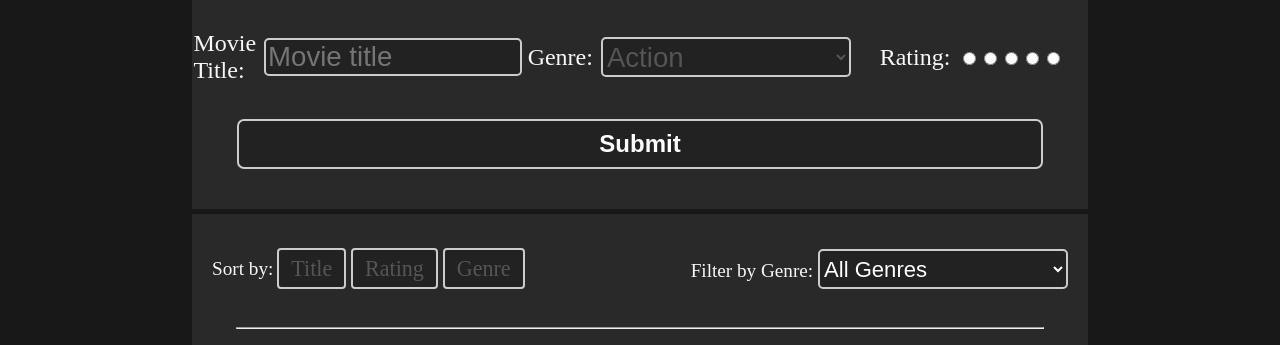
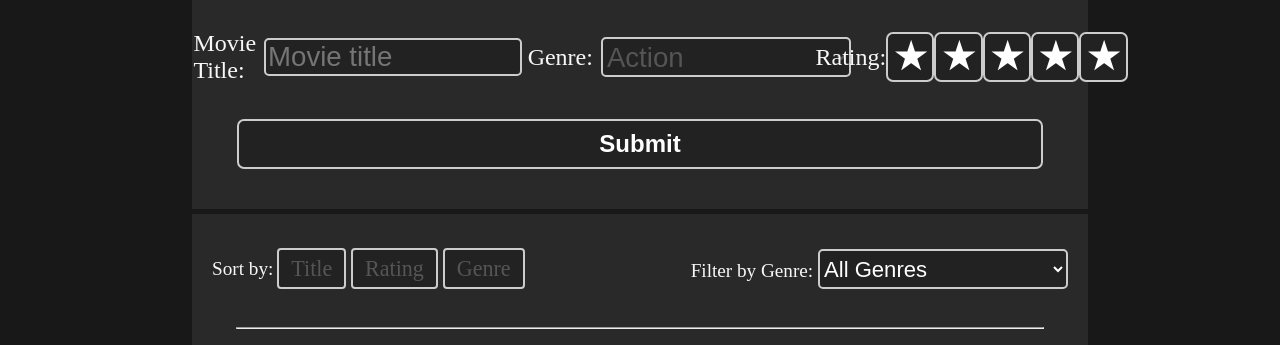
Before and after one commit to Bens-Jammin/CSI3140-Assignment2, a plain HTML site: page index.html in a window 1280 px wide. Shown: the part 242-587 px from the top of the page. Drawn offline with Linux system fonts and the light colour scheme.

Commit message:
Update index.html

```diff
--- a/index.html
+++ b/index.html
@@ -13,13 +13,13 @@
         </nav>
 
         <div class="content">
-            <div class="new-movie">
+            <div class="new-movie movie-form">
                 <h2>Add a Movie</h2>
                 <form id="new-movie" onsubmit="newMovie(event)">
                     <div class="input-fields">
                         <div class="input-package">
                             <label for="movie-name">Movie Title:</label>
-                            <input type="text" id="movie-name" placeholder="Movie title">
+                            <input type="text" id="movie-name" placeholder="Movie title" required>
                         </div>
 
                         <div class="input-package">
@@ -39,21 +39,19 @@
                             </select>
                         </div>
 
-                        <div class="input-package">
-                        <label for="rating">Rating: </label>
-                            <input type="radio" name="rating" id="movie-rating1" value="1">
-                            <input type="radio" name="rating" id="movie-rating2" value="2">
-                            <input type="radio" name="rating" id="movie-rating3" value="3">
-                            <input type="radio" name="rating" id="movie-rating4" value="4">
-                            <input type="radio" name="rating" id="movie-rating5" value="5">
+                        <div class="input-package" onclick="updateRating(event, 'new')" onmouseover="ratingButtonHovered(event, 'new')" onmouseout="resetRatingHover('new')">
+                            <span>Rating: </span>
+                            <button id="movie-rating1" class="rating-button star">★</button>
+                            <button id="movie-rating2" class="rating-button star">★</button>
+                            <button id="movie-rating3" class="rating-button star">★</button>
+                            <button id="movie-rating4" class="rating-button star">★</button>
+                            <button id="movie-rating5" class="rating-button star">★</button>
                         </div>
                     </div>
 
-                    <button type="submit">Submit</button>
+                    <button type="submit" class="submit-button">Submit</button>
                 </form>
-
             </div>
-
 
             <div class="movie-container">
                 <div class="modify-movie-display" id="mod-movies">
@@ -93,8 +91,9 @@
                 <div class="movie-table-label" id="movie-table-label">
                     <h1>Wishlisted Movies</h1>
                 </div>
-                <div class="movie-table" id="movie-table"></div>
+                <div class="movie-table" id="movie-table" onclick="editMovie(event)"></div>
             </div>
         </div>
+        <dialog id="editMovieModal"></dialog>
     </body>
 </html>
```
